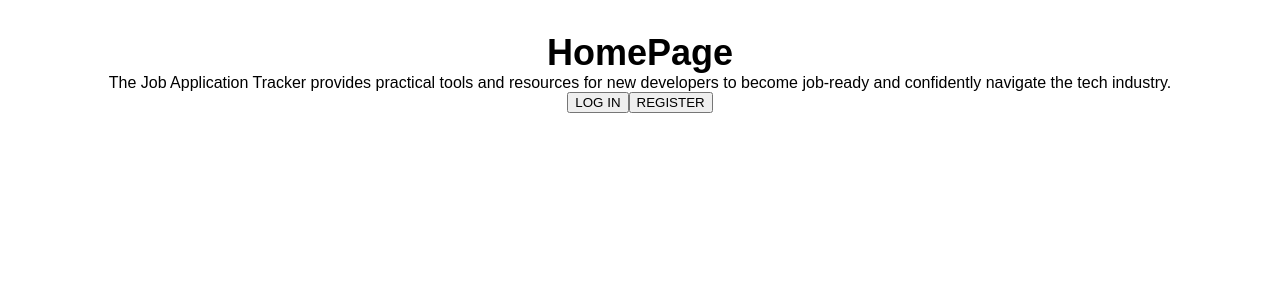
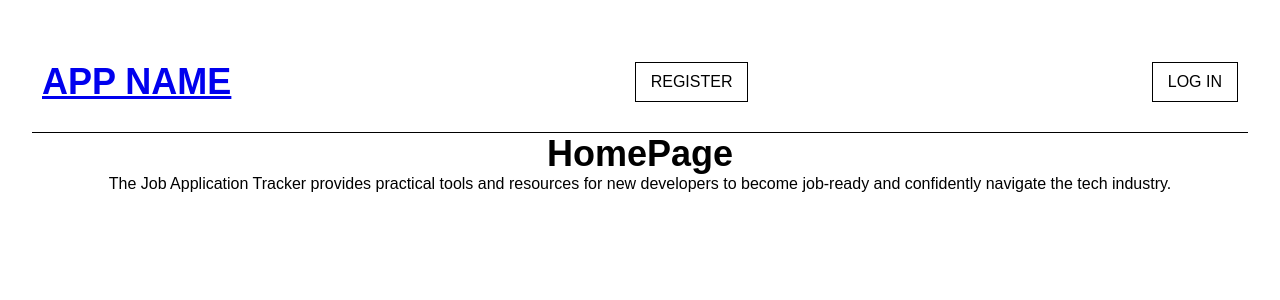
Before and after one commit to vicrodgim/finalmvp, a React (Vite) app in the folder client/: page / in a window 1280 px wide. Shown: the top 300 px of the page. Built offline with nearby package versions, Linux system fonts and the light colour scheme.

Commit message:
completed navbar

```diff
--- a/client/src/App.jsx
+++ b/client/src/App.jsx
@@ -46,15 +46,13 @@ function App() {
   };
 
   const excludeNavBar = ["/"];
-  const showNavBar = !excludeNavBar.includes(location.pathname);
 
   return (
     <AuthContext.Provider value={authObj}>
-      {showNavBar && (
-        <header>
-          <NavBar />
-        </header>
-      )}
+      <header>
+        <NavBar />
+      </header>
+
       <main>
         <Routes>
           <Route path="/" element={<HomePage />} />
--- a/client/src/components/HomePage.jsx
+++ b/client/src/components/HomePage.jsx
@@ -22,8 +22,8 @@ const HomePage = () => {
         </p>
       </div>
       <div>
-        <button onClick={handleLoginClick}>LOG IN</button>
-        <button onClick={handleRegisterClick}>REGISTER</button>
+        {/* <button onClick={handleLoginClick}>LOG IN</button>
+        <button onClick={handleRegisterClick}>REGISTER</button> */}
       </div>
     </>
   );
--- a/client/src/components/NavBar/NavBar.jsx
+++ b/client/src/components/NavBar/NavBar.jsx
@@ -1,6 +1,6 @@
 import { NavButton } from "./NavButton.jsx";
 import { useContext } from "react";
-import { useLocation } from "react-router-dom";
+import { useLocation, Link } from "react-router-dom";
 import "./NavBar.css";
 import AuthContext from "../../context/AuthContext.js";
 
@@ -21,21 +21,27 @@ export const NavBar = () => {
 
   return (
     <nav className="navbar">
-      <h1 className="app-name">APP NAME</h1>
+      <Link to="/">
+        <h1 className="app-name">APP NAME</h1>
+      </Link>
       {isLoginPage && !auth.isLoggedIn && (
         <NavButton text="REGISTER" to="/register" />
       )}
       {isRegisterPage && !auth.isLoggedIn && (
         <NavButton text="LOG IN" to="/login" />
       )}
-
-      {!isLoginPage && !isRegisterPage && (
+      {!auth.isLoggedIn && !isRegisterPage && !isLoginPage && (
         <>
-          <NavButton text="HOME PAGE" to="/" />
-          {auth.isLoggedIn && <NavButton text="MY JOBS" to="/my-jobs" />}
-          {auth.isLoggedIn && <NavButton text="MY PROFILE" to="/my-profile" />}
-          {auth.isLoggedIn && <NavButton text="LEARN" to="/learning-page" />}
-          {auth.isLoggedIn && <NavButton text="LOG OUT" onClick={logout} />}
+          <NavButton text="REGISTER" to="/register" />
+          <NavButton text="LOG IN" to="/login" />
+        </>
+      )}
+      {!isLoginPage && !isRegisterPage && auth.isLoggedIn && (
+        <>
+          <NavButton text="MY JOBS" to="/jobs" />
+          <NavButton text="MY PROFILE" to="/my-profile" />
+          <NavButton text="LEARN" to="/learning-page" />
+          <NavButton text="LOG OUT" onClick={logout} />
         </>
       )}
     </nav>
```
